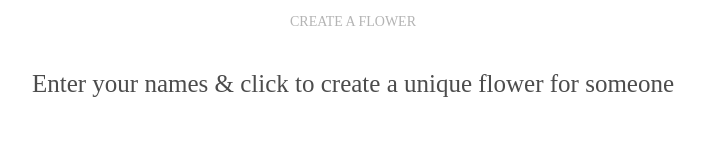
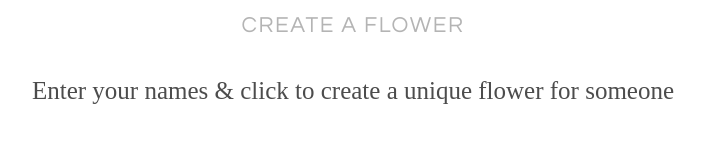
Before and after one commit to hurl2526/calico, a plain HTML site: page index.html in a window 1280 px wide. Shown: the whole page, without its empty margins (287-992 px from the left). Drawn offline with Linux system fonts and the light colour scheme; a web font is replaced by a local one.

Commit message:
messing this up

```diff
--- a/style.css
+++ b/style.css
@@ -1,12 +1,13 @@
 #top-heading {
 color: #B4B4B4;
 text-align: center;
-font-size: 14px;
+font-size: 1.4rem;
 font-style: normal;
-font-family: 'raleway';
+font-family: "Raleway","Century Gothic","CenturyGothic","AppleGothic",sans-serif;
 font-weight:300;
 margin-top: 14px;
 margin-bottom: 40px;
+letter-spacing: 0.1rem;
 }
 #main-text {
 color: #4C4C4C;
@@ -15,4 +16,5 @@ font-size: 25px;
 font-style: normal;
 font-family: 'alice';
 font-weight: 400;
+letter-spacing: initial;
 }
```
